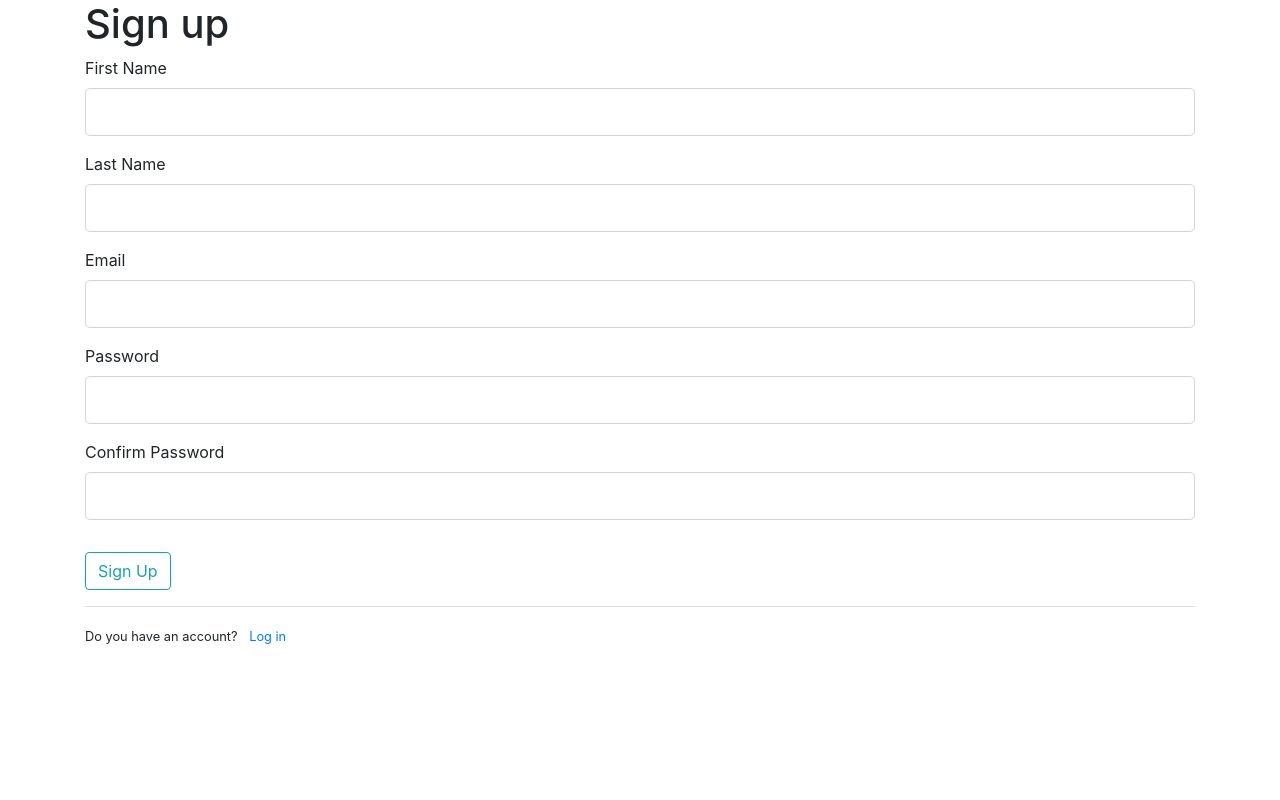
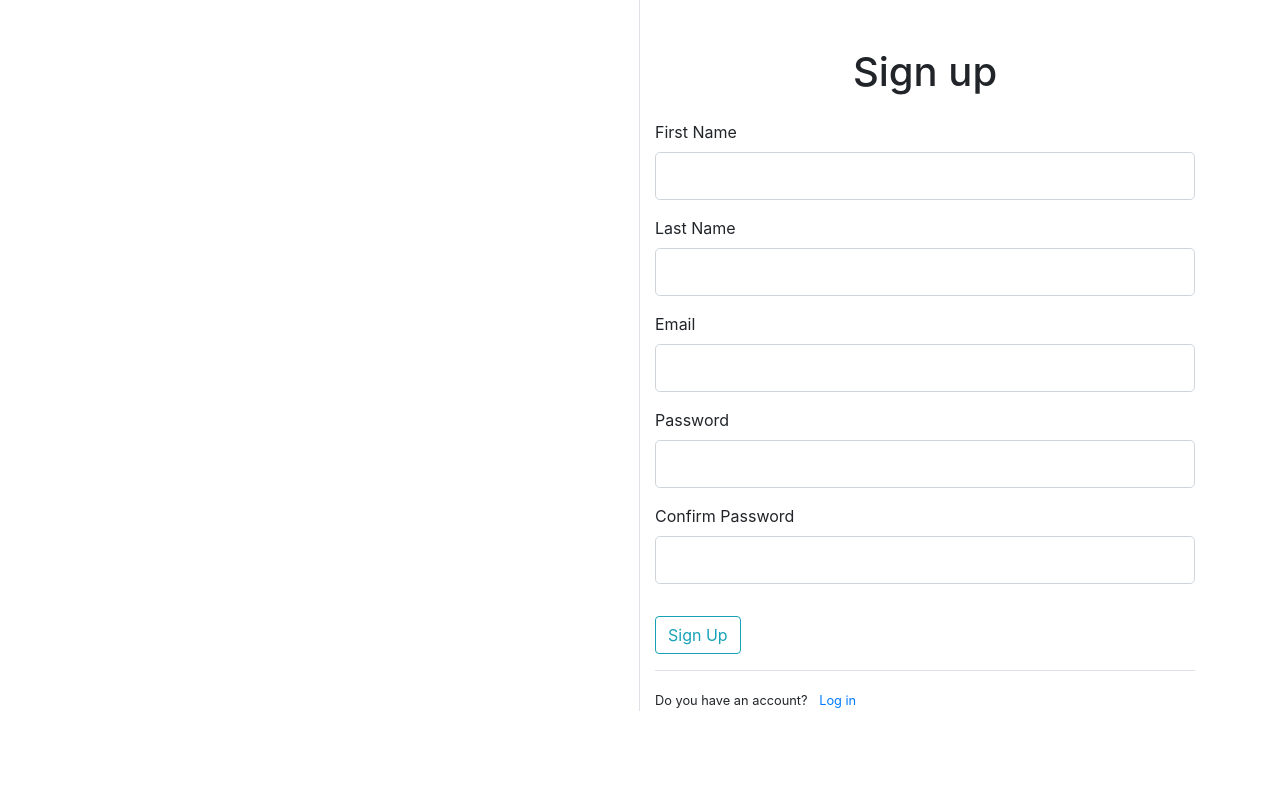
Before and after one commit to gerardocm/online-quiz-platform, a Flask app: page /signup in a window 1280 px wide. Run offline with Flask 2, Linux system fonts and the light colour scheme; some libraries are stand-ins or nearby versions.

Commit message:
Styling signup page

```diff
--- /dev/null
+++ b/onlinequiz/static/stylesheets/main.css
@@ -0,0 +1,3 @@
+.container {
+  min-height: 100vh !important;
+}
--- a/onlinequiz/templates/base.html
+++ b/onlinequiz/templates/base.html
@@ -9,7 +9,7 @@
   <!-- Bootstap 4 -->
   <link rel="stylesheet" href="https://stackpath.bootstrapcdn.com/bootstrap/4.4.1/css/bootstrap.min.css" integrity="sha384-Vkoo8x4CGsO3+Hhxv8T/Q5PaXtkKtu6ug5TOeNV6gBiFeWPGFN9MuhOf23Q9Ifjh" crossorigin="anonymous">
   <!-- Main Global CSS -->
-  <link rel="stylesheet" href="{{url_for('static', filename='main.css')}}">
+  <link rel="stylesheet" href="{{url_for('static', filename='stylesheets/main.css')}}">
 
   {% block head %} {% endblock head%}
 </head>
--- a/onlinequiz/templates/signup.html
+++ b/onlinequiz/templates/signup.html
@@ -1,8 +1,12 @@
 {% extends 'base.html' %}
 {% block main %}
-  <h1>Sign up</h1>
 
   <div class="content-section">
+    <div class="row h-100">
+      <div class="col-md-6 border-right">
+      </div>
+      <div class="col-md-6 mt-4">
+        <h1 class="text-center my-4">Sign up</h1>
         {% with messages = get_flashed_messages() %}
         {% if messages %}
           <div class="notification is-danger">
@@ -83,8 +87,11 @@
             {{ form.submit(class="btn btn-outline-info") }}
           </div>
         </form>
-  </div>
         <div class="border-top pt-3">
           <small>Do you have an account? <a class="ml-2" href="{{url_for('auth.login')}}">Log in</a></small>
         </div>
+      </div>
+    </div>
+  </div>
+
 {% endblock %}
```
Also changed, not shown: onlinequiz/static/main.css (deleted). Lines whose indentation alone changed are shown as unchanged.
